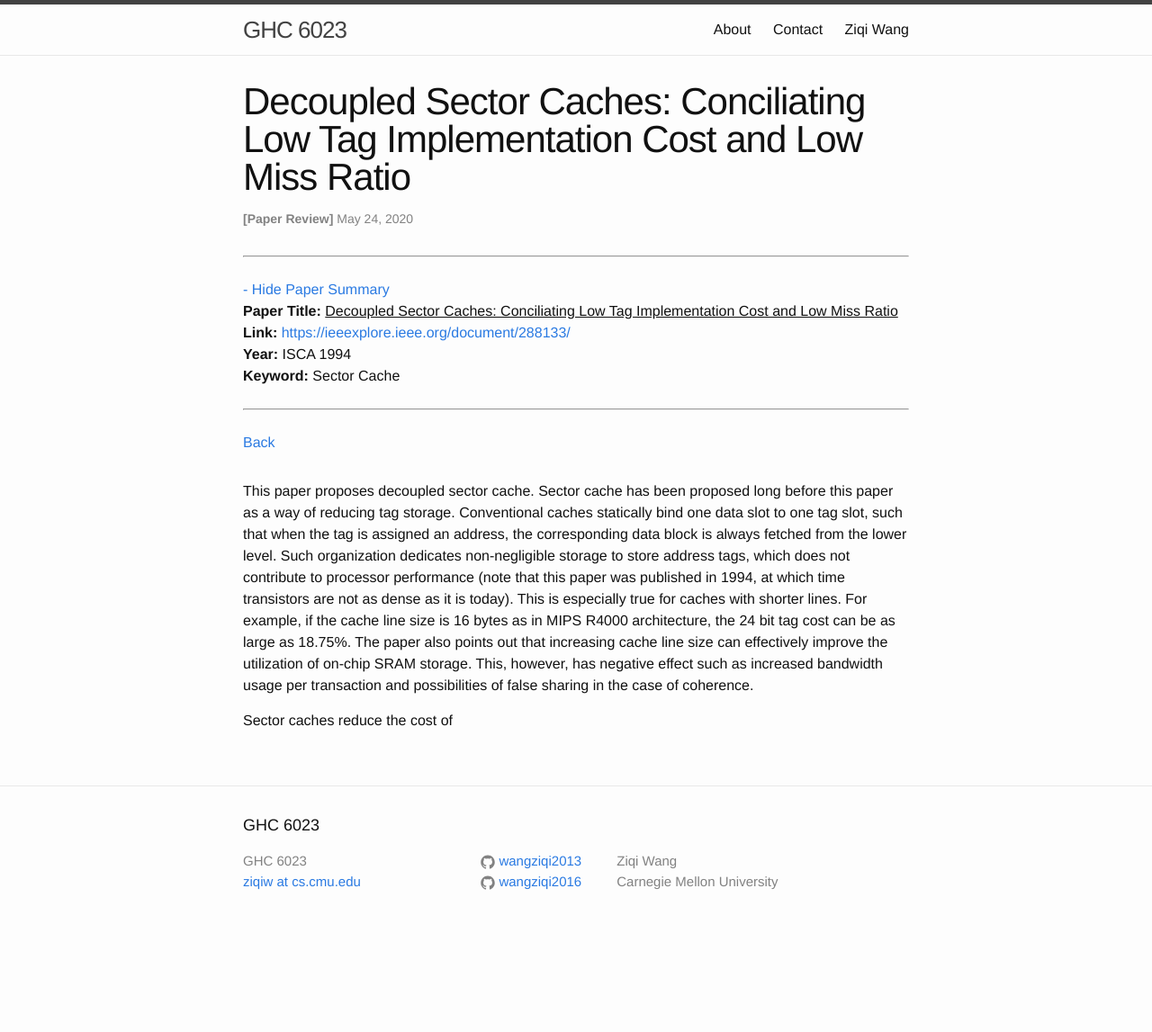
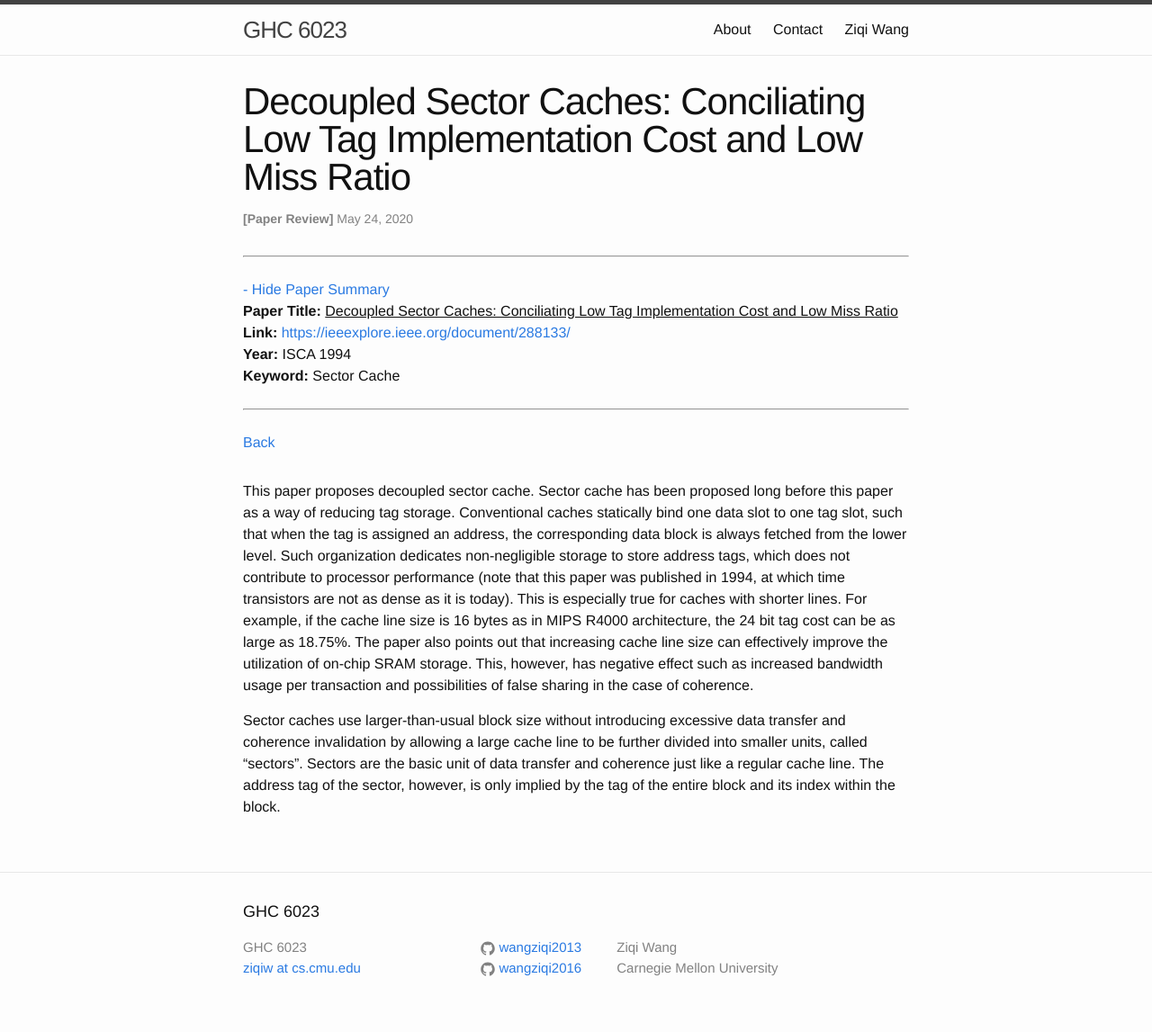
Before and after one commit to wangziqi2013/wangziqi2013.github.io, a Jekyll site: the page built from _posts/2020-05-24-decoupled-sector-caches.markdown, in a window 1280 px wide. Shown: the whole page at 90% size. Built offline with Jekyll 4.4.1, drawn with Linux system fonts in a browser that asks for light colours; before the commit the page ends 1051 px from its top, so only the background shows below that.

Commit message:
Adding sector cache

```diff
--- a/_posts/2020-05-24-decoupled-sector-caches.markdown
+++ b/_posts/2020-05-24-decoupled-sector-caches.markdown
@@ -23,4 +23,7 @@ For example, if the cache line size is 16 bytes as in MIPS R4000 architecture, t
 SRAM storage. This, however, has negative effect such as increased bandwidth usage per transaction and possibilities of
 false sharing in the case of coherence.
 
-Sector caches reduce the cost of
+Sector caches use larger-than-usual block size without introducing excessive data transfer and coherence invalidation
+by allowing a large cache line to be further divided into smaller units, called "sectors". Sectors are the basic
+unit of data transfer and coherence just like a regular cache line. The address tag of the sector, however, is only
+implied by the tag of the entire block and its index within the block.
```
